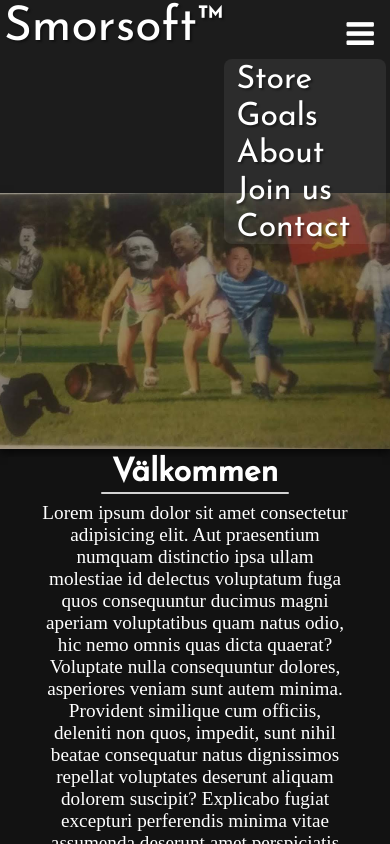
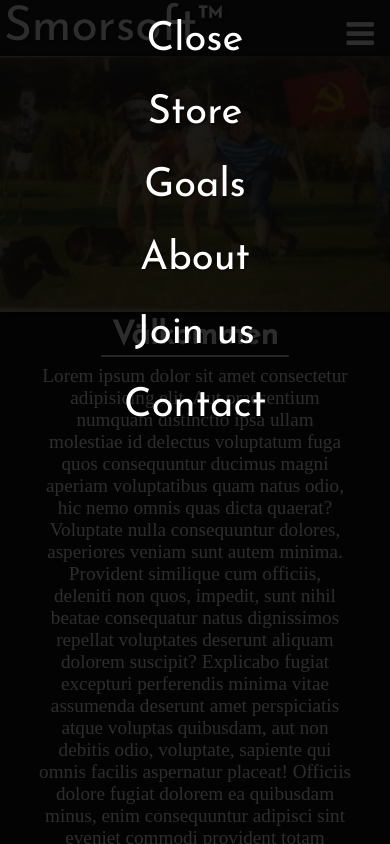
Before and after one commit to Kycklingris/Smorsoft, a plain HTML site: page index.html in a window 390 px wide. Both pictures are taken after a click on the link 360 px from the left and 34 px from the top of the page. Shown: the top 844 px of the page. Drawn offline with Linux system fonts and the light colour scheme.

Commit message:
Changed mobile menu

```diff
--- a/index.html
+++ b/index.html
@@ -21,7 +21,14 @@
             <a class = "navitem" href="contact.html">Contact</a>
         </nav>
     </header>
-
+        <nav id = "hamscreen">
+            <a href="javascript:void(0);" class = "navitem" id = "home" onclick="hamMenu()">Close</a>
+            <a class = "navitem" href="store.html">Store</a>
+            <a class = "navitem" href="goals.html">Goals</a>
+            <a class = "navitem" href="about.html">About</a>
+            <a class = "navitem" href="join.html">Join us</a>
+            <a class = "navitem" href="contact.html">Contact</a>
+        </nav>
 
     <div>
         <img id = "banner" src="Images/Niet.jpg" alt="en fin bild på andra världskriget">
--- a/main.js
+++ b/main.js
@@ -1,8 +1,8 @@
 function hamMenu() {
-  var x = document.getElementById("navbar");
-  if (x.style.display === "block") {
+  var x = document.getElementById("hamscreen");
+  if (x.style.display === "flex") {
     x.style.display = "none";
   } else {
-    x.style.display = "block";
-  }
+    x.style.display = "flex";
+    }
 }
--- a/style.css
+++ b/style.css
@@ -80,8 +80,6 @@ body {
     text-shadow:2px 2px 2px rgba(0, 0, 0, 0.378);
  }
 
-
-
  .hamicon {
     display:block;
     background-color: transparent;
@@ -97,23 +95,42 @@ body {
    color:white;
 }
 
+#hamscreen {
+   position: fixed;
+   display:none;
+   top:0;
+   left:0;
+   width:100%;
+   height:100%;
+   background-color:rgba(0, 0, 0, 0.823);
+   z-index:20;
+   flex-direction:column;
+   text-align: center;
+   font-size:250%;
+  }
+  #hamscreen a {
+     margin:3.5%;
+  }
+
+
+
 
 @media only screen and (max-width: 992px) {
    #navbar {
-      position:relative;
-      top:55px;
-      left:0;
-      background-color:rgba(255, 255, 255, 0.07);
-      display:flex;
-      flex-direction:column;
-      border-radius:8px;
+      display:none;
    }
+   #home {
+      display:inline;
+   }
+
 }
 @media only screen and ( min-width: 992px) {
   .hamicon, .fa {
     display: none;
   }
-
+  #home {
+     display:none;
+  }
 }
 
 
```
Also changed, not shown: about.html (+8 -0 lines), contact.html (+8 -0 lines), goals.html (+8 -0 lines), join.html (+8 -0 lines), store.html (+8 -0 lines).
